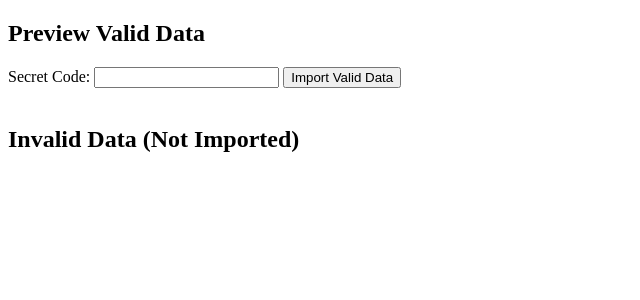
After one commit to nookdanger/1bath-ngao, a FastAPI app: template templates/preview.html in a window 1280 px wide. The commit adds this page. Shown: the top 300 px of the page, without its empty margins (0-640 px from the left). Run offline with FastAPI, Linux system fonts and the light colour scheme; the template is opened without the code that fills it, so the values that code supplies are empty.

Commit message:
reset data

```diff
--- a/main.py
+++ b/main.py
@@ -11,8 +11,8 @@ from typing import Optional
 from fastapi.staticfiles import StaticFiles
 from datetime import datetime
 from jinja2 import Environment, FileSystemLoader
-
-
+import shutil
+import pandas as pd
 
 app = FastAPI()
 templates = Jinja2Templates(directory="templates")
@@ -354,6 +354,7 @@ async def update_status(
     cost_center: str = Form(...),
     disposal_status_selected: str = Form(...),
     asset_status_selected: str = Form(...),
+     search: str = Form(...),
 
 ):
     image_base64 = None
@@ -365,9 +366,9 @@ async def update_status(
     conn = sqlite3.connect(DB_PATH)
     cursor = conn.cursor()
 
-    if asset_status and asset_status != "2010":
+    if asset_status and asset_status != "2010" and disposal_status == "":
         disposal_status = "1"
-    print("xxxxx :",disposal_status)
+
     cursor.execute("""
         UPDATE assets
         SET disposal_status = ?,
@@ -379,7 +380,7 @@ async def update_status(
 
     conn.commit()
     conn.close()
-    return RedirectResponse(url=f"/asset?disposal_status={disposal_status_selected}&cost_center={cost_center}&asset_status={asset_status_selected}", status_code=303)
+    return RedirectResponse(url=f"/asset?disposal_status={disposal_status_selected}&cost_center={cost_center}&asset_status={asset_status_selected}&search={search}", status_code=303)
 
 
 
@@ -670,3 +671,84 @@ def edit_ref_document(
         url=f"/asset/{asset_id}?cost_center={cost_center}&disposal_status={disposal_status}&asset_status={asset_status}",
         status_code=303
     )
+
+
+
+UPLOAD_DIR = "uploads"
+os.makedirs(UPLOAD_DIR, exist_ok=True)
+
+
+# Global storage (not recommended for production)
+cached_valid_data = []
+
+@app.get("/", response_class=HTMLResponse)
+async def form_page(request: Request):
+    return templates.TemplateResponse("upload_form.html", {"request": request})
+
+@app.post("/upload", response_class=HTMLResponse)
+async def upload_excel(request: Request, file: UploadFile):
+    global cached_valid_data
+    file_location = os.path.join(UPLOAD_DIR, file.filename)
+    with open(file_location, "wb") as f:
+        shutil.copyfileobj(file.file, f)
+
+    df = pd.read_excel(file_location)
+    df.columns = [
+        "asset_id", "sub_number", "inventory_code", "description",
+        "product_code", "capitalized_date", "acquisition_value",
+        "accumulated_depreciation", "book_value", "asset_status", "cost_center"
+    ]
+
+    df["valid_date"] = df["capitalized_date"].apply(lambda d: validate_date(d))
+    df["duplicate"] = df.duplicated(subset=["asset_id", "sub_number"], keep=False)
+    valid_df = df[df["valid_date"] & (~df["duplicate"])]
+    invalid_df = df[~df["valid_date"] | df["duplicate"]]
+
+    valid_df["capitalized_date"] = pd.to_datetime(valid_df["capitalized_date"]).dt.strftime("%Y-%m-%d")
+    cached_valid_data = valid_df.to_dict(orient='records')
+
+    return templates.TemplateResponse("preview.html", {
+        "request": request,
+        "valid_data": valid_df.values.tolist(),
+        "invalid_data": invalid_df.values.tolist(),
+        "columns": df.columns.tolist()
+    })
+
+def validate_date(date_str):
+    try:
+        pd.to_datetime(date_str, format="%Y-%m-%d")
+        return True
+    except:
+        return False
+
+SECRET_CODE = "123456"  # Secret code required for import
+
+@app.post("/import", response_class=RedirectResponse)
+async def import_data(request: Request):
+    global cached_valid_data
+    form = await request.form()
+    secret_code_input = form.get("secret_code")
+    if secret_code_input != SECRET_CODE:
+        return HTMLResponse("<h3>Invalid secret code. <a href='/'>Go Back</a></h3>")
+    conn = sqlite3.connect(DB_PATH)
+    cursor = conn.cursor()
+    # Truncate old data before import
+    cursor.execute("DELETE FROM assets")
+    cursor.execute("DELETE FROM disposal_status_log")
+    for row in cached_valid_data:
+        cursor.execute('''
+            INSERT INTO assets (
+                asset_id, sub_number, inventory_code, description,
+                product_code, capitalized_date, acquisition_value,
+                accumulated_depreciation, book_value, asset_status, cost_center
+            ) VALUES (?, ?, ?, ?, ?, ?, ?, ?, ?, ?, ?)
+        ''', (
+            row['asset_id'], row['sub_number'], row['inventory_code'], row['description'],
+            row['product_code'], row['capitalized_date'], row['acquisition_value'],
+            row['accumulated_depreciation'], row['book_value'], row['asset_status'],
+            row['cost_center']
+        ))
+    conn.commit()
+    conn.close()
+    cached_valid_data = []
+    return RedirectResponse("/", status_code=303)
--- a/requirements.txt
+++ b/requirements.txt
@@ -3,3 +3,4 @@ uvicorn
 jinja2
 python-multipart
 pillow
+openpyxl
--- a/templates/asset.html
+++ b/templates/asset.html
@@ -328,6 +328,8 @@ function previewImage(input, previewId) {
               name="disposal_status_selected">
              <input type="hidden" value="{{ request.query_params.get('asset_status')}}"
               name="asset_status_selected">
+                 <input type="hidden" value="{{ request.query_params.get('search')}}"
+              name="search">
             <tr>
               <td onclick="window.location='/asset/{{ asset['id'] }}?cost_center={{ request.query_params.get('cost_center') }}&disposal_status={{ request.query_params.get('disposal_status')}}&asset_status={{ request.query_params.get('asset_status')}}'" style="cursor: pointer;">{{ loop.index }}</td>
               <td>{{ asset["asset_id"] }}</td>
--- /dev/null
+++ b/templates/preview.html
@@ -0,0 +1,66 @@
+<!DOCTYPE html>
+<html>
+<head>
+    <title>Preview Import</title>
+    <style>
+        table, th, td {
+            border: 1px solid black;
+            border-collapse: collapse;
+            padding: 4px;
+        }
+        th {
+            background-color: #f0f0f0;
+        }
+        .invalid {
+            background-color: #ffdddd;
+        }
+    </style>
+</head>
+<body>
+    <h2>Preview Valid Data</h2>
+   <form action="/import" method="post">
+        <label>Secret Code:</label>
+        <input type="password" name="secret_code" required>
+        <button type="submit">Import Valid Data</button>
+    </form>
+    <br>
+    <table>
+        <thead>
+            <tr>
+                {% for col in columns %}
+                    <th>{{ col }}</th>
+                {% endfor %}
+            </tr>
+        </thead>
+        <tbody>
+            {% for row in valid_data %}
+            <tr>
+                {% for cell in row %}
+                <td>{{ cell }}</td>
+                {% endfor %}
+            </tr>
+            {% endfor %}
+        </tbody>
+    </table>
+
+    <h2>Invalid Data (Not Imported)</h2>
+    <table>
+        <thead>
+            <tr>
+                {% for col in columns %}
+                    <th>{{ col }}</th>
+                {% endfor %}
+            </tr>
+        </thead>
+        <tbody>
+            {% for row in invalid_data %}
+            <tr class="invalid">
+                {% for cell in row %}
+                <td>{{ cell }}</td>
+                {% endfor %}
+            </tr>
+            {% endfor %}
+        </tbody>
+    </table>
+</body>
+</html>
```
Also changed, not shown: templates/upload_form.html (added, +13 -0 lines), 3 other files.
